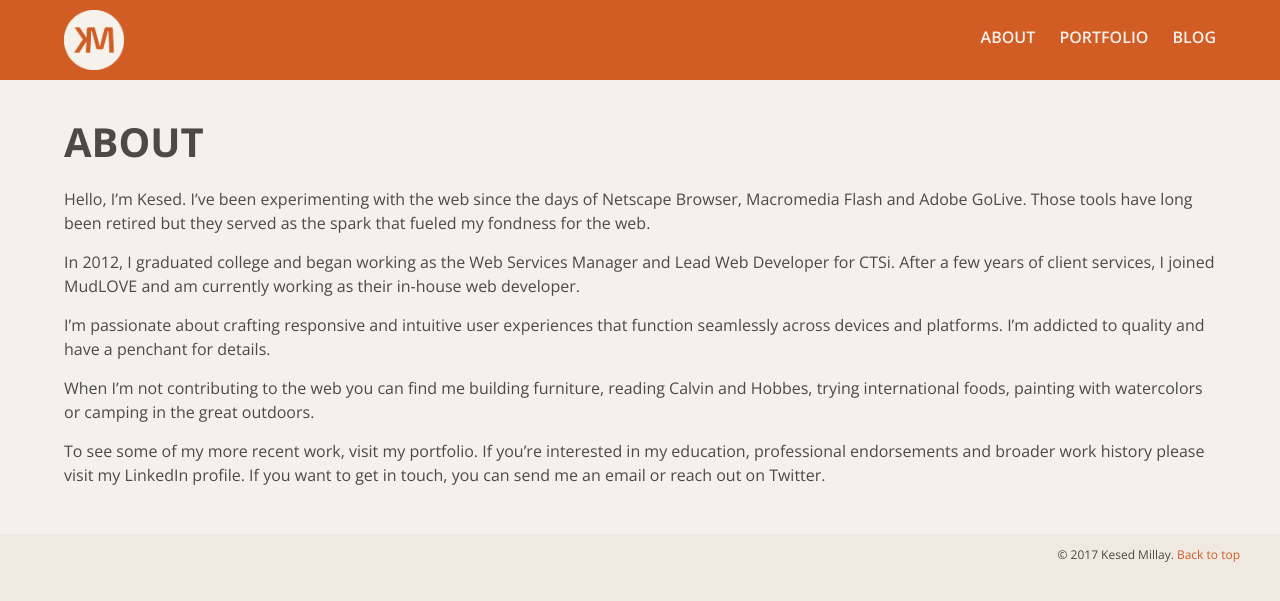
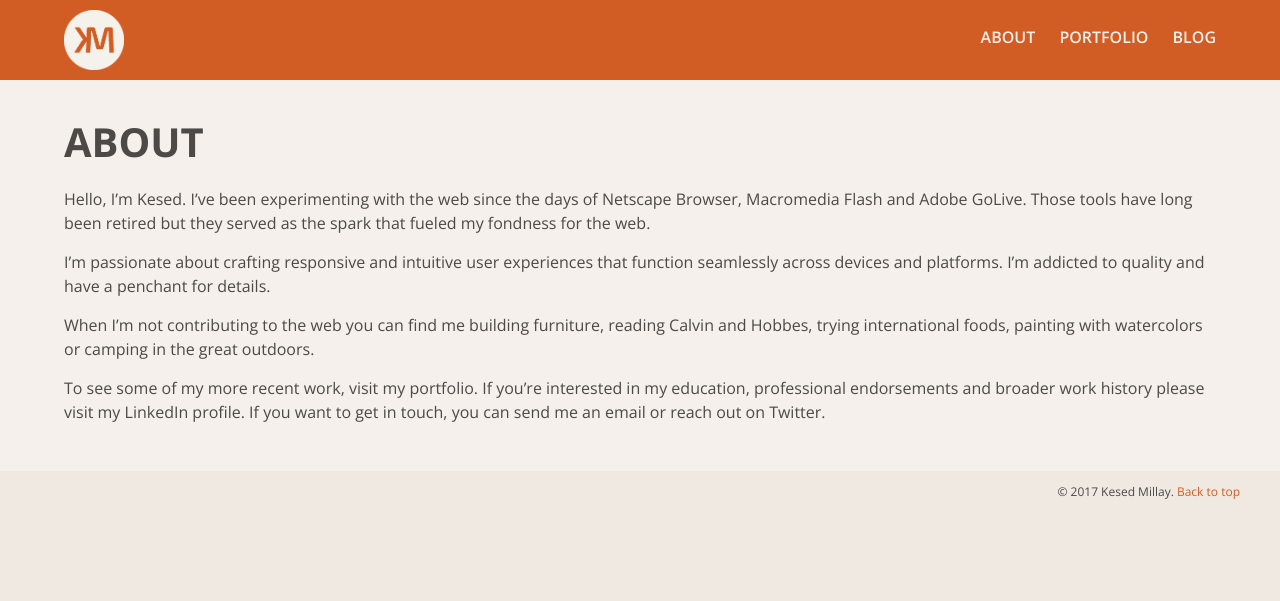
Before and after one commit to kesed/kesedmillay.com, a Jekyll site: the page built from about.md, in a window 1280 px wide. Shown: the top 601 px of the page. Built offline with Jekyll 4.4.1, drawn with Linux system fonts in a browser that asks for light colours.

Commit message:
Updated about page.

```diff
--- a/about.md
+++ b/about.md
@@ -4,8 +4,6 @@ title: About
 ---
 Hello, I’m Kesed. I’ve been experimenting with the web since the days of Netscape Browser, Macromedia Flash and Adobe GoLive. Those tools have long been retired but they served as the spark that fueled my fondness for the web.
 
-In 2012, I graduated college and began working as the Web Services Manager and Lead Web Developer for CTSi. After a few years of client services, I joined MudLOVE and am currently working as their in-house web developer.
-
 I’m passionate about crafting responsive and intuitive user experiences that function seamlessly across devices and platforms. I’m addicted to quality and have a penchant for details.
 
 When I’m not contributing to the web you can find me building furniture, reading Calvin and Hobbes, trying international foods, painting with watercolors or camping in the great outdoors.
```
